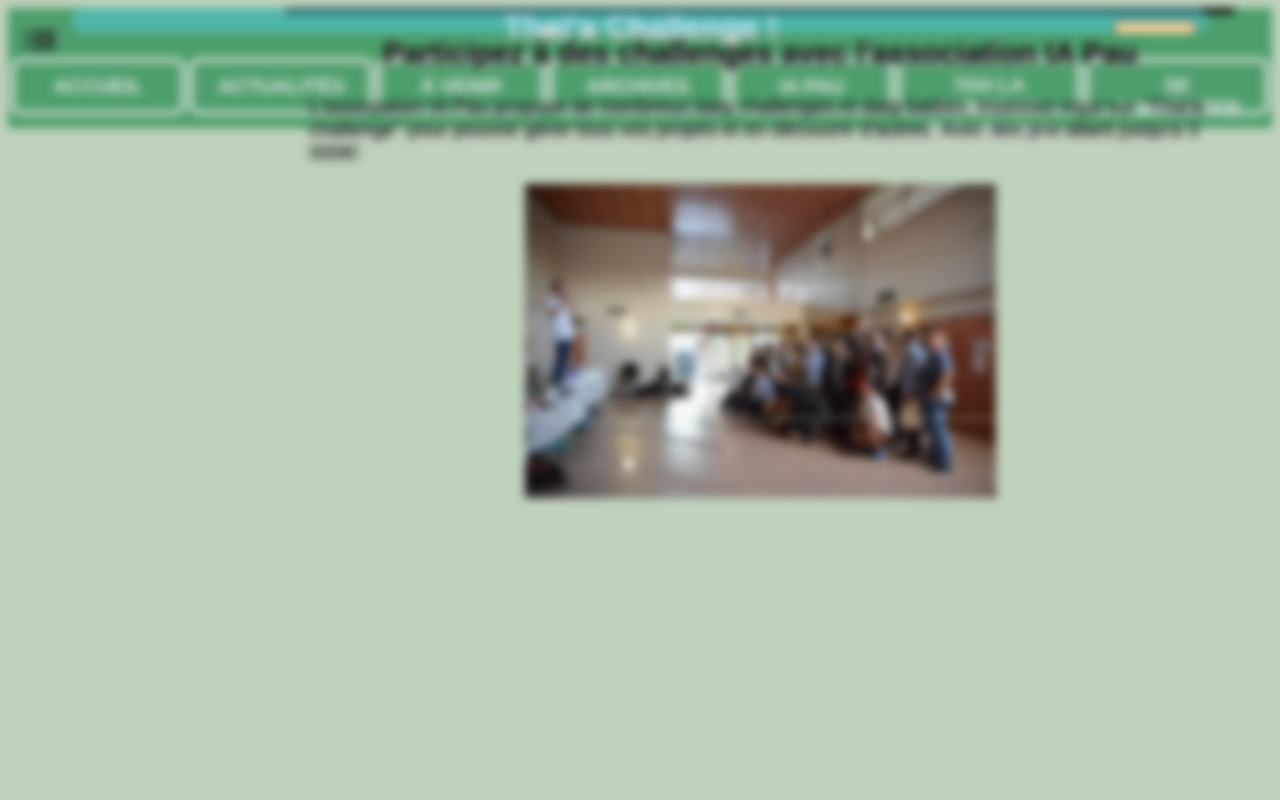
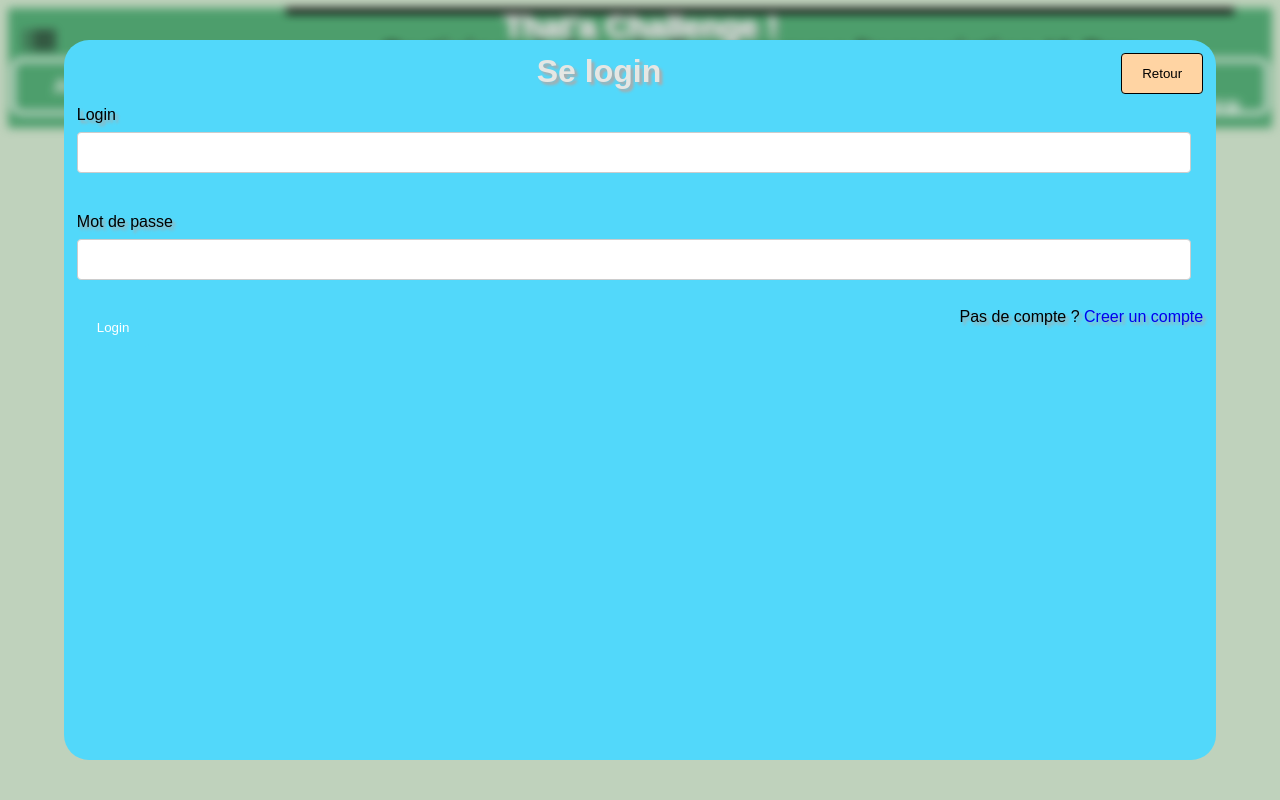
Before and after one commit to lucley64/SuperProjetSite, a PHP site: page / in a window 1280 px wide, after a click on "SE CONNECTER". Run offline with PHP 8.4, Linux system fonts and the light colour scheme; data that the repository does not hold is empty; some web fonts are replaced.

Commit message:
pour julien 2

```diff
--- a/css/header.css
+++ b/css/header.css
@@ -92,7 +92,7 @@ list-style-type: none;
     width: 50%;
     height: auto;
     z-index: 9999;
-    background-color: rgba(0, 0, 0, 1);
+
 
 }
 
--- a/css/loginsignin.css
+++ b/css/loginsignin.css
@@ -11,7 +11,7 @@ div#container {
     bottom: 5%;
     padding: 1%;
     overflow: auto;
-    background: #52d8fa69;
+    background: #52d8fa;
     border-radius: 25px;
 }
 
--- a/index.php
+++ b/index.php
@@ -28,5 +28,6 @@
         <img src="src/imageAccueil.jpeg" alt="image accueil">
     </div>
     </div>
+    <div id="popup"><?php include("php/connexion.php");?></div>
 </body>
 </html>
--- a/js/header.js
+++ b/js/header.js
@@ -1,5 +1,5 @@
 function popup(){
     document.getElementById("popup").style.display="block";
-    document.getElementById("contenupage").classList.add("flou");
-    document.getElementById("popup").classList.remove("flou");
+    var elt=document.getElementById("contenupage").classList.add("flou");
+
 }
--- a/php/header.php
+++ b/php/header.php
@@ -18,7 +18,7 @@
                     <th><a href="https://iapau.org/"><button class="buttonHeader">IA Pau</button></a></th>
                     <th><a href=""><button class="buttonHeader">Tah la barre de recherche</button></a></th>
                     <th><a onclick="popup()"><button class="buttonHeader">Se connecter</button></a></th>
-                <div id="popup"><?php include("php/connexion.php");?></div>
+
                 </tr>
             </table>
         </div>
```
